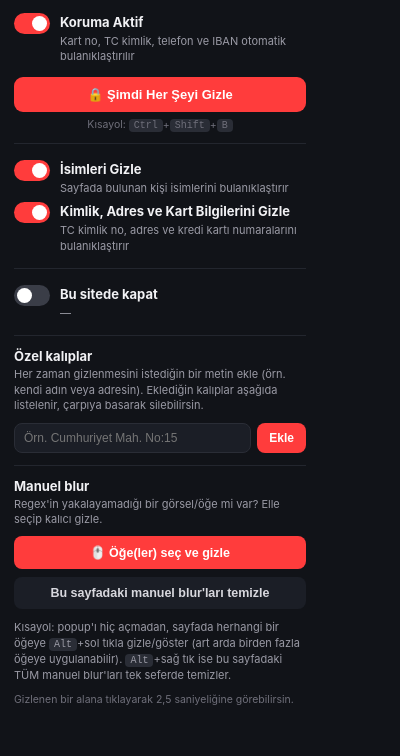
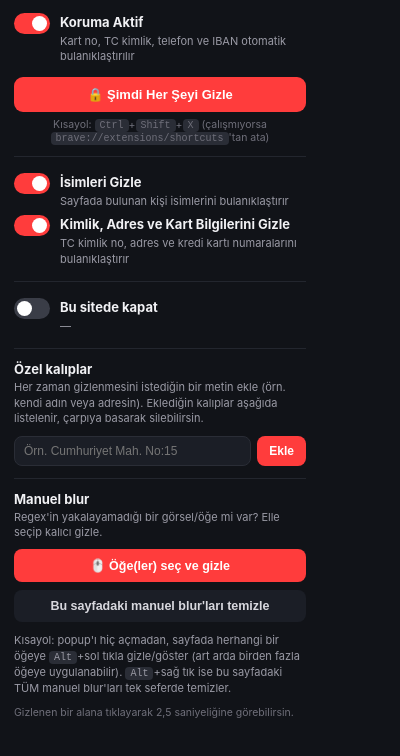
Before and after one commit to HasanBasriEngin/screen-share-privacy-guard, a browser extension: page popup.html in a window 400 px wide. Shown: the part 66-822 px from the top of the page. Drawn offline with Linux system fonts and the light colour scheme.

Commit message:
Change panic shortcut to Ctrl+Shift+X, propagate protection toggle to all tabs
Ctrl+Shift+B conflicts with Chrome/Brave's own "toggle bookmarks bar"
shortcut and was therefore usually never registered at all; changed to
Ctrl+Shift+X (users can still assign their own shortcut from
brave://extensions/shortcuts if they prefer).

Changes to ekranGuardEnabled weren't being listened for via
storage.onChanged in content.js - a message was only sent directly to
whichever tab was active when the popup was open. Because of this, other
open tabs never found out protection was turned off and stayed blurred.
Now every tab listens for the storage change itself and reacts.

```diff
--- a/popup.css
+++ b/popup.css
@@ -91,6 +91,14 @@ body {
   border-radius: 4px;
   padding: 1px 5px;
   font-size: 10px;
+}
+
+.eg-hint code {
+  background: #2a2d36;
+  border-radius: 4px;
+  padding: 1px 5px;
+  font-size: 10px;
+  font-family: ui-monospace, "Courier New", monospace;
 }
 
 .eg-footer {
--- a/popup.html
+++ b/popup.html
@@ -25,7 +25,7 @@
   </div>
 
   <button id="panicBtn" class="eg-panic">🔒 Şimdi Her Şeyi Gizle</button>
-  <p class="eg-hint">Kısayol: <kbd>Ctrl</kbd>+<kbd>Shift</kbd>+<kbd>B</kbd></p>
+  <p class="eg-hint">Kısayol: <kbd>Ctrl</kbd>+<kbd>Shift</kbd>+<kbd>X</kbd> (çalışmıyorsa <code>brave://extensions/shortcuts</code>'tan ata)</p>
 
   <div class="eg-divider"></div>
 
```
Also changed, not shown: content.js (+11 -1 lines), manifest.json.
